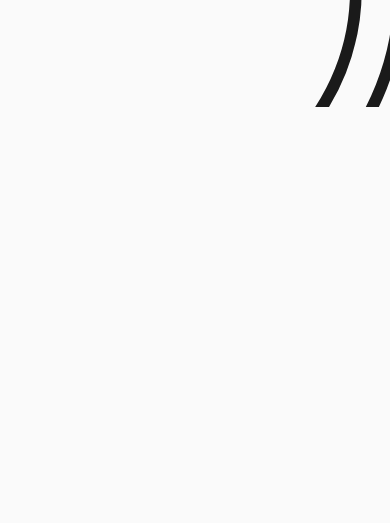
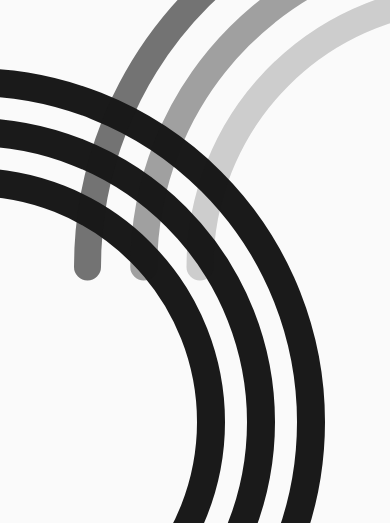
Before and after one commit to IronKite-Robotics/website, a plain HTML site: page index.html in a window 390 px wide. Shown: the top 523 px of the page. Drawn offline with Linux system fonts and the light colour scheme.

Commit message:
refactor: update circular elements to enclose text with fixed sizing
- Replace simple quarter arcs with three-quarter concentric arcs that wrap around content
- Circle 1 (right): Three-quarter arcs on right side with varying opacities
- Circle 2 (top-left): Three-quarter arcs forming top arch above text
- Use fixed pixel sizing (800px, 900px) instead of viewport units for consistency
- Position circles relative to content area (5% margins, 50% vertical centering)
- Remove responsive size scaling - fixed dimensions work across all viewports
- Create visual enclosure effect inspired by Swiss graphic design

```diff
--- a/index.html
+++ b/index.html
@@ -65,21 +65,18 @@
         }
 
         .circle-1 {
-            top: -15%;
-            right: -10%;
-            width: 60vw;
-            height: 60vw;
-            max-width: 800px;
-            max-height: 800px;
+            top: 50%;
+            right: 5%;
+            transform: translateY(-50%);
+            width: 800px;
+            height: 800px;
         }
 
         .circle-2 {
-            bottom: -20%;
-            left: -5%;
-            width: 70vw;
-            height: 70vw;
-            max-width: 900px;
-            max-height: 900px;
+            bottom: 15%;
+            left: 5%;
+            width: 900px;
+            height: 900px;
         }
 
         body {
@@ -103,30 +100,20 @@
             footer {
                 padding: 1.5rem 6vw;
             }
-
-            .circle-1 {
-                width: 150vw;
-                max-width: none;
-            }
-
-            .circle-2 {
-                width: 180vw;
-                max-width: none;
-            }
         }
     </style>
 </head>
 <body>
-    <svg class="circular-element circle-1" viewBox="0 0 400 400" preserveAspectRatio="xMidYMid slice">
-        <circle cx="200" cy="200" r="180" fill="none" stroke="#1a1a1a" stroke-width="8"/>
-        <circle cx="200" cy="200" r="150" fill="none" stroke="#1a1a1a" stroke-width="8"/>
-        <path d="M 200 20 A 180 180 0 0 1 380 200" fill="none" stroke="#1a1a1a" stroke-width="12" stroke-linecap="round"/>
+    <svg class="circular-element circle-1" viewBox="0 0 400 400" preserveAspectRatio="none">
+        <path d="M 200 30 A 170 170 0 0 1 370 200 A 170 170 0 0 1 200 370" fill="none" stroke="#1a1a1a" stroke-width="14" stroke-linecap="round"/>
+        <path d="M 200 55 A 145 145 0 0 1 345 200 A 145 145 0 0 1 200 345" fill="none" stroke="#1a1a1a" stroke-width="14" stroke-linecap="round"/>
+        <path d="M 200 80 A 120 120 0 0 1 320 200 A 120 120 0 0 1 200 320" fill="none" stroke="#1a1a1a" stroke-width="14" stroke-linecap="round"/>
     </svg>
 
-    <svg class="circular-element circle-2" viewBox="0 0 400 400" preserveAspectRatio="xMidYMid slice">
-        <circle cx="200" cy="200" r="190" fill="none" stroke="#1a1a1a" stroke-width="6" opacity="0.5"/>
-        <circle cx="200" cy="200" r="160" fill="none" stroke="#1a1a1a" stroke-width="6" opacity="0.5"/>
-        <circle cx="200" cy="200" r="130" fill="none" stroke="#1a1a1a" stroke-width="6" opacity="0.5"/>
+    <svg class="circular-element circle-2" viewBox="0 0 400 400" preserveAspectRatio="none">
+        <path d="M 30 200 A 170 170 0 0 1 200 30 A 170 170 0 0 1 370 200" fill="none" stroke="#1a1a1a" stroke-width="12" opacity="0.6" stroke-linecap="round"/>
+        <path d="M 55 200 A 145 145 0 0 1 200 55 A 145 145 0 0 1 345 200" fill="none" stroke="#1a1a1a" stroke-width="12" opacity="0.4" stroke-linecap="round"/>
+        <path d="M 80 200 A 120 120 0 0 1 200 80 A 120 120 0 0 1 320 200" fill="none" stroke="#1a1a1a" stroke-width="12" opacity="0.2" stroke-linecap="round"/>
     </svg>
 
     <main class="container">
```
